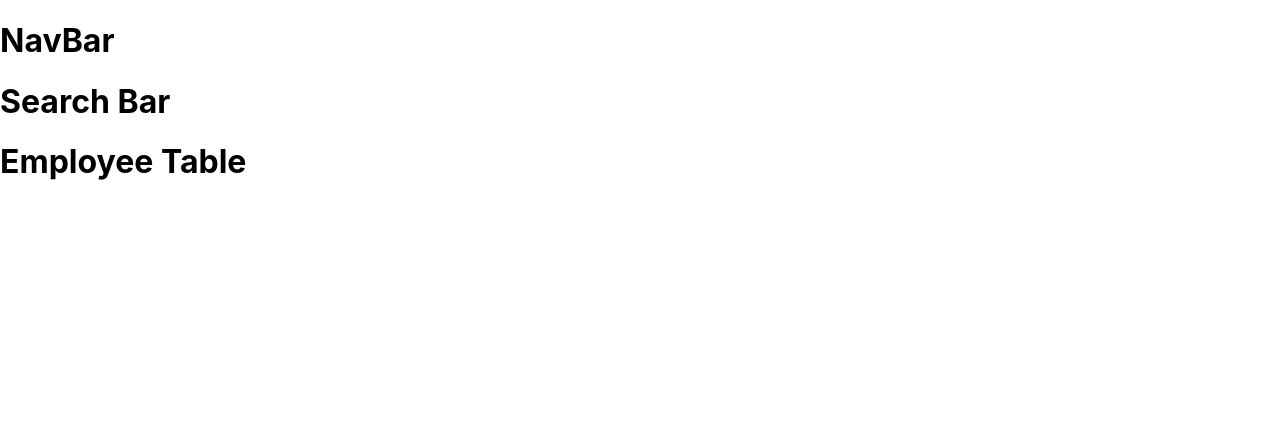
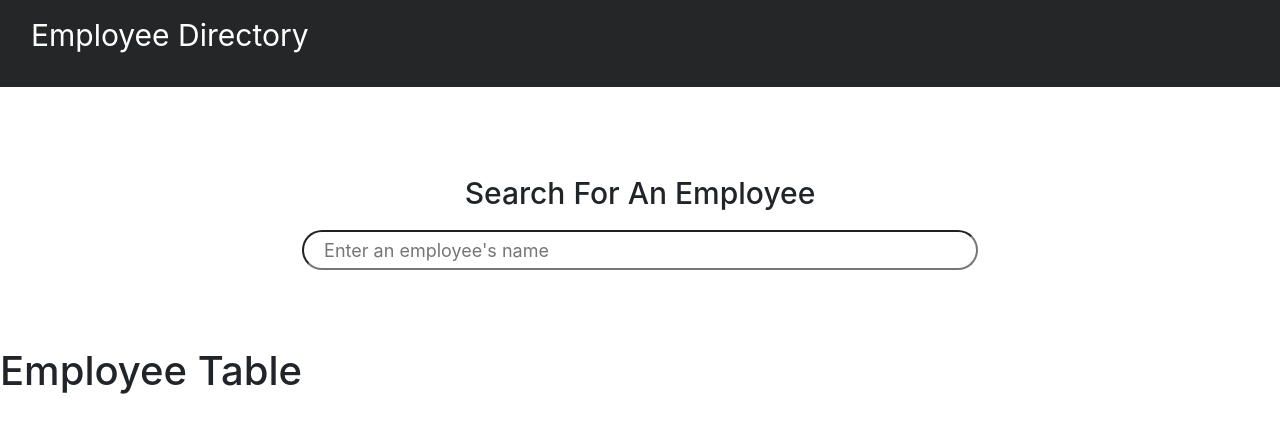
Before and after one commit to mknowlton89/employee-directory, a React (Create React App) app: page / in a window 1280 px wide. Shown: the top 432 px of the page. Built offline with nearby package versions, Linux system fonts and the light colour scheme.

Commit message:
Moved the search bar out of a component and into the Directory.js page.

```diff
--- a/package.json
+++ b/package.json
@@ -2,16 +2,22 @@
   "name": "employee-directory",
   "version": "0.1.0",
   "private": true,
+  "homepage": "https://mknowlton89.github.io/employee-directory",
   "dependencies": {
     "@testing-library/jest-dom": "^5.12.0",
     "@testing-library/react": "^11.2.6",
     "@testing-library/user-event": "^12.8.3",
+    "bootstrap": "^4.6.0",
+    "gh-pages": "^3.1.0",
     "react": "^17.0.2",
+    "react-bootstrap": "^1.6.0",
     "react-dom": "^17.0.2",
     "react-scripts": "4.0.3",
     "web-vitals": "^1.1.2"
   },
   "scripts": {
+    "predeploy": "npm run build",
+    "deploy": "gh-pages -b master -d build",
     "start": "react-scripts start",
     "build": "react-scripts build",
     "test": "react-scripts test",
--- a/src/Components/NavBar/NavBar.js
+++ b/src/Components/NavBar/NavBar.js
@@ -1,7 +1,18 @@
-import React from 'react'
+import React from 'react';
+import './styles.css';
 
 export function NavBar() {
-    return(
-        <h1>NavBar</h1>
+    return (
+        <nav className="navbar navbar-expand-lg navbar-light navBarColor">
+            <div className="container-fluid">
+                <p className="navbar-brand header" style={
+                    {color: "white",
+                    fontSize: "30px"}}>
+            Employee Directory</p>
+            <button className="navbar-toggler" type="button" data-bs-toggle="collapse" data-bs-target="#navbarNavAltMarkup" aria-controls="navbarNavAltMarkup" aria-expanded="false" aria-label="Toggle navigation">
+                <span className="navbar-toggler-icon"></span>
+            </button>
+            </div>
+        </nav >
     )
 };
--- a/src/Components/NavBar/styles.css
+++ b/src/Components/NavBar/styles.css
@@ -0,0 +1,3 @@
+.navBarColor {
+    background-color:#252627;
+}
--- a/src/Components/SearchBar/SearchBar.js
+++ /dev/null
@@ -1,7 +0,0 @@
-import React from 'react'
-
-export function SearchBar() {
-    return(
-        <h1>Search Bar</h1>
-    )
-};
--- a/src/Pages/Directory/Directory.js
+++ b/src/Pages/Directory/Directory.js
@@ -1,13 +1,21 @@
 import React from 'react';
 import { NavBar } from '../../Components/NavBar/NavBar';
-import { SearchBar } from '../../Components/SearchBar/SearchBar';
 import { EmployeeTable } from '../../Components/EmployeeTable/EmployeeTable';
+import './styles.css';
 
-export function Directory () {
-    return(
+export function Directory() {
+    return (
         <div>
             <NavBar />
-            <SearchBar />
+            <div className="search-container">
+                <h2 id="searchHeader">Search For An Employee</h2>
+                <input
+                    className="searchInput"
+                    type="text"
+                    name="search"
+                    placeholder="Enter an employee's name"
+                />
+            </div>
             <EmployeeTable />
         </div>
     )
--- a/src/Pages/Directory/styles.css
+++ b/src/Pages/Directory/styles.css
@@ -0,0 +1,23 @@
+.search-container {
+    display: flex;
+    flex-direction: column;
+    align-items: center;
+    padding: 6%;
+}
+
+#searchHeader {
+    font-size: 30px;
+    padding: 1%;
+}
+
+.searchInput {
+    width: 60%;
+    height: 40px;
+    border-radius: 20px;
+    padding-left: 20px;
+    font-size: 18px;
+}
+
+.searchInput:focus {
+    outline: none;
+}
--- a/src/index.js
+++ b/src/index.js
@@ -3,6 +3,7 @@ import ReactDOM from 'react-dom';
 import './index.css';
 import { App } from './App';
 import reportWebVitals from './reportWebVitals';
+import 'bootstrap/dist/css/bootstrap.min.css';
 
 ReactDOM.render(
   <React.StrictMode>
@@ -11,7 +12,4 @@ ReactDOM.render(
   document.getElementById('root')
 );
 
-// If you want to start measuring performance in your app, pass a function
-// to log results (for example: reportWebVitals(console.log))
-// or send to an analytics endpoint. Learn more: https://bit.ly/CRA-vitals
 reportWebVitals();
```
Also changed, not shown: src/Components/SearchBar/styles.css (deleted), 1 other file (tests, documents, lock files or other folders).
